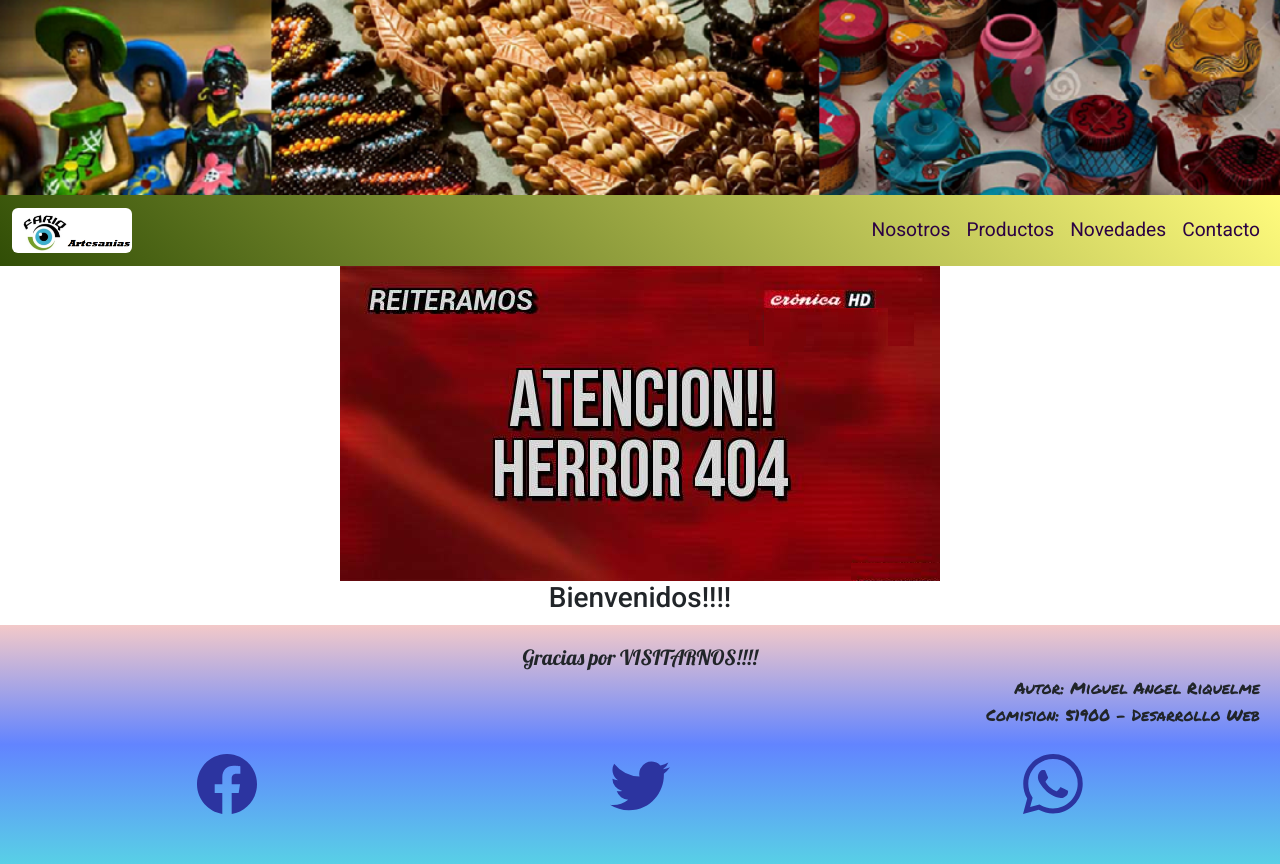
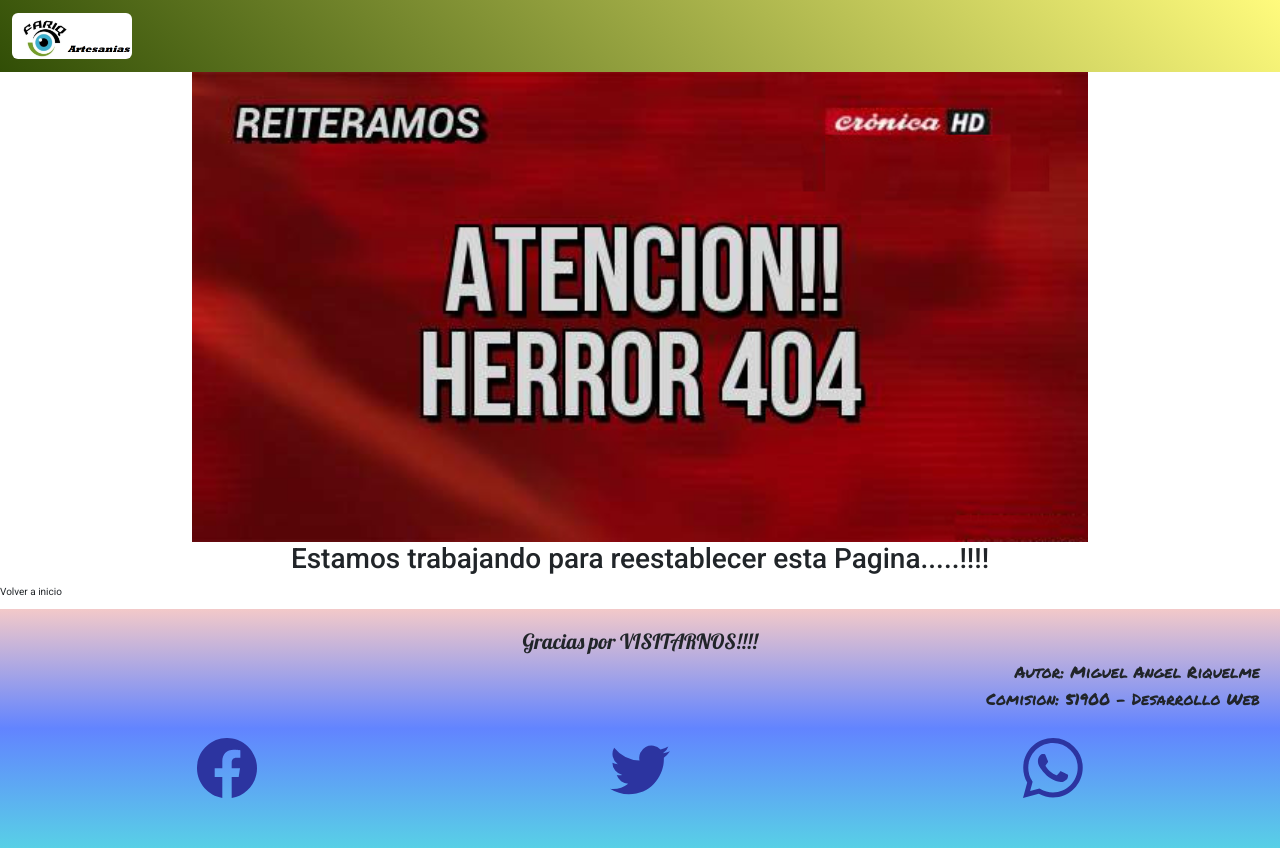
Before and after one commit to riquelmemiguelangel/EntregaFinalJSRiquemeMiguel, a website: page pages/error404.html in a window 1280 px wide. Drawn offline with nearby package versions, Linux system fonts and the light colour scheme.

Commit message:
Pagina 404 - remoto

```diff
--- a/pages/error404.html
+++ b/pages/error404.html
@@ -13,9 +13,7 @@
     <link rel="stylesheet" href="../css/main.css">
 </head>
 <body>
-  <header>
-    <img src="../images/Banner01.png" alt="Artesanias-HOMEPAGE">
-  </header>
+
     <!-- Inicia nav -->
     <nav class="navbar navbar-expand-md navegador sticky-top">
       <div class="container-fluid">
@@ -28,35 +26,21 @@
           <!-- Boton Hamburgesa -->
           <span class="navbar-toggler-icon"></span>
         </button>
-        <div class="collapse navbar-collapse" id="navbarSupportedContent">
-          <ul class="navbar-nav ms-auto mb-2 mb-lg-0">
-            <li class="nav-item">
-              <a class="nav-link" aria-current="page" href="nosotros.html">Nosotros</a>
-            </li>
-            <li class="nav-item">
-              <a class="nav-link" href="./productos.html">Productos</a>
-            </li>
-            <li class="nav-item">
-              <a class="nav-link" href="./novedades.html">Novedades</a>
-            </li>
-            <li class="nav-item">
-              <a class="nav-link" href="./contacto.html">Contacto</a>
-            </li>
-          </ul>
-        </div>
+
       </div>
     </nav>
   <!-- Termina nav -->
   <main>
 
-    <div>
-        <img  src="../images/error404.webp" alt="Error 404" class="centrarimagen">
-        <h3 class="texto-centrado">
-          Bienvenidos!!!!
-        </h3>
-      </div>
+    <div >
+        <img  src="../images/error404.jpg" alt="Error 404" class="p404">
 
 
+    </div>
+      <h3 class="texto-centrado">
+        Estamos trabajando para reestablecer esta Pagina.....!!!!
+      </h3>
+      <a class="nav-link" href="../index.html">Volver a inicio</a>
   </main>
 
   <footer class="piepagina">
--- a/scss/_commons.scss
+++ b/scss/_commons.scss
@@ -10,6 +10,15 @@
     img{
         width: 100%;
     }
+}
+
+.p404{
+
+    display: block;
+    margin: auto;
+    width: 70%;
+
+
 }
 
 nav div a img{
@@ -46,6 +55,7 @@
 .centrarimagen {
     display: block;
     margin: auto;
+
 }
 .texto-margen{
     padding: 2em;
```
Also changed, not shown: css/main.css, images/error404.jpg (added), images/error404.png (added), 1 other file.
